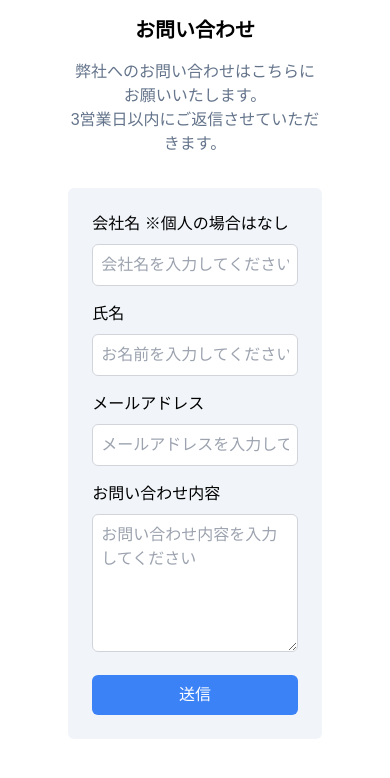
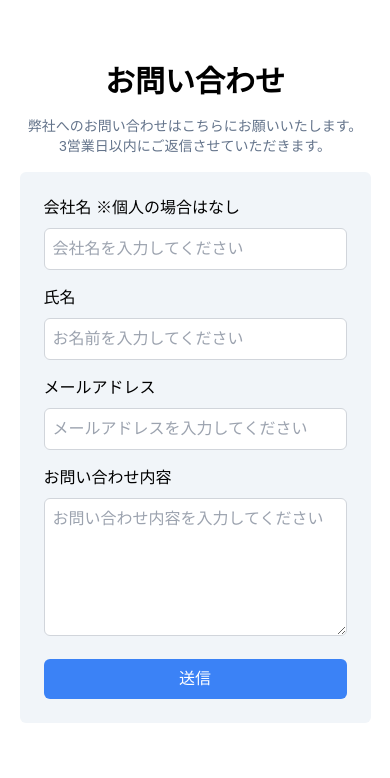
Before and after one commit to bbbyk105/vital, a Next.js app: page /contact in a window 390 px wide. Shown: the top 778 px of the page. Built offline with nearby package versions, Linux system fonts and the light colour scheme.

Commit message:
フォームの見た目の修正

```diff
--- a/app/contact/page.tsx
+++ b/app/contact/page.tsx
@@ -12,16 +12,17 @@ export default function contact() {
 
   return (
     <main>
-      <div className="max-w-[65%] mx-auto text-center">
-        <h1 className="font-extrabold text-xl md:text-4xl my-4">
+      <div className="max-w-[90%] md:max-w-[65%] mx-auto text-center">
+        <h1 className="font-extrabold text-3xl md:text-4xl mt-16">
           お問い合わせ
         </h1>
-        <p className="text-muted-foreground mb-8">
+        <p className="text-muted-foreground mt-4 mb-4 text-sm">
           弊社へのお問い合わせはこちらにお願いいたします。
           <br />
           3営業日以内にご返信させていただきます。
         </p>
-        <form onSubmit={(e) => handleSubmit(e)}>
+        {/* onSubmit={(e) => handleSubmit(e)} */}
+        <form >
           <div className="bg-slate-100 p-6 rounded-md">
             {/* 会社名 */}
             <div className="mb-4 text-left">
@@ -80,7 +81,6 @@ export default function contact() {
             {/* 送信ボタン */}
             <button
               type="submit"
-              onChange={""}
               className="w-full bg-blue-500 text-white py-2 rounded-md hover:bg-blue-600"
             >
               送信
```
